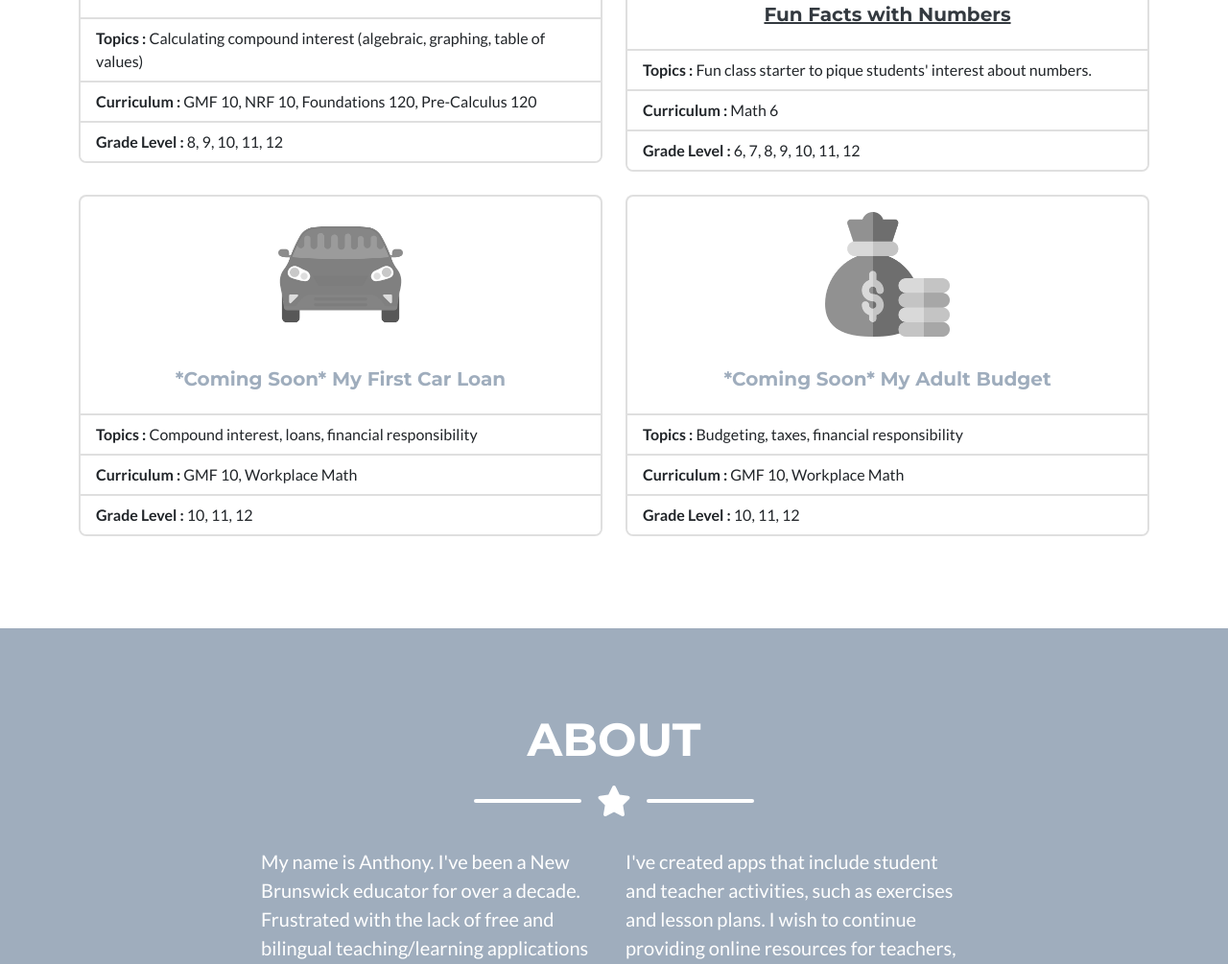
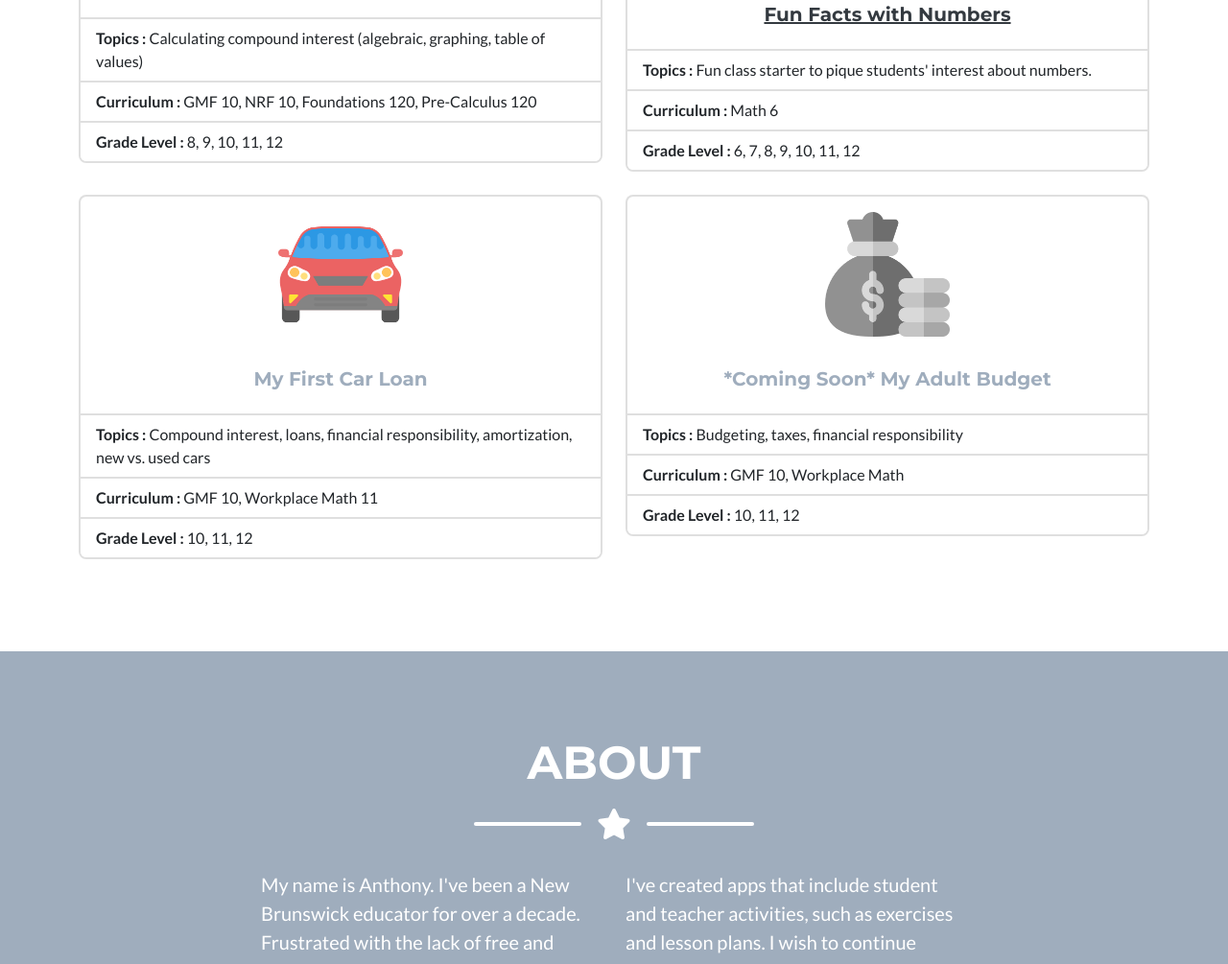
Before and after one commit to anolletti/portfolio, a plain HTML site: page index.html in a window 1280 px wide. Shown: the part 1602-2607 px from the top of the page at 96% size. Drawn offline with nearby package versions, Linux system fonts and the light colour scheme.

Commit message:
Coming soon for new car removed

```diff
--- a/index.html
+++ b/index.html
@@ -284,7 +284,7 @@
               > -->
               <img
                 src="assets/img/portfolio/car.png"
-                class="coming-soon"
+                class="img"
                 alt="My First Car Loan"
               />
               <!-- </a> -->
@@ -295,17 +295,17 @@
                 > -->
 
                 <h5 class="card-title text-center text-primary">
-                  *Coming Soon* My First Car Loan
+                  My First Car Loan
                 </h5>
                 <!-- </a> -->
               </div>
               <ul class="list-group list-group-flush">
                 <li class="list-group-item">
                   <b>Topics : </b> Compound interest, loans, financial
-                  responsibility
+                  responsibility, amortization, new vs. used cars
                 </li>
                 <li class="list-group-item">
-                  <b>Curriculum : </b>GMF 10, Workplace Math
+                  <b>Curriculum : </b>GMF 10, Workplace Math 11
                 </li>
                 <li class="list-group-item"><b>Grade Level : </b>10, 11, 12</li>
               </ul>
```
